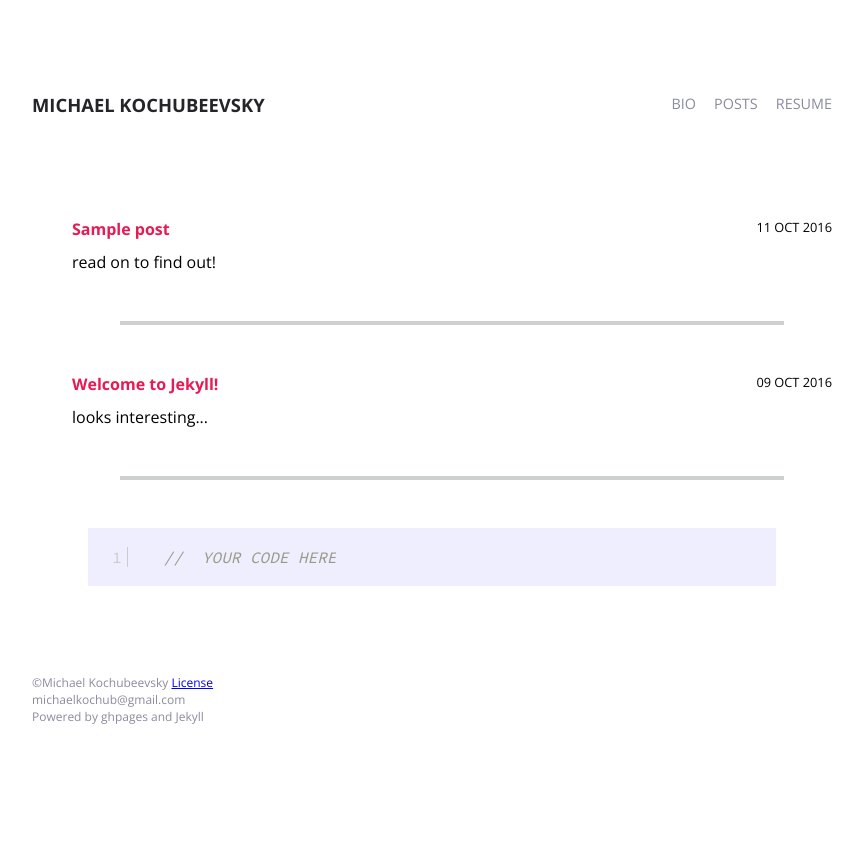
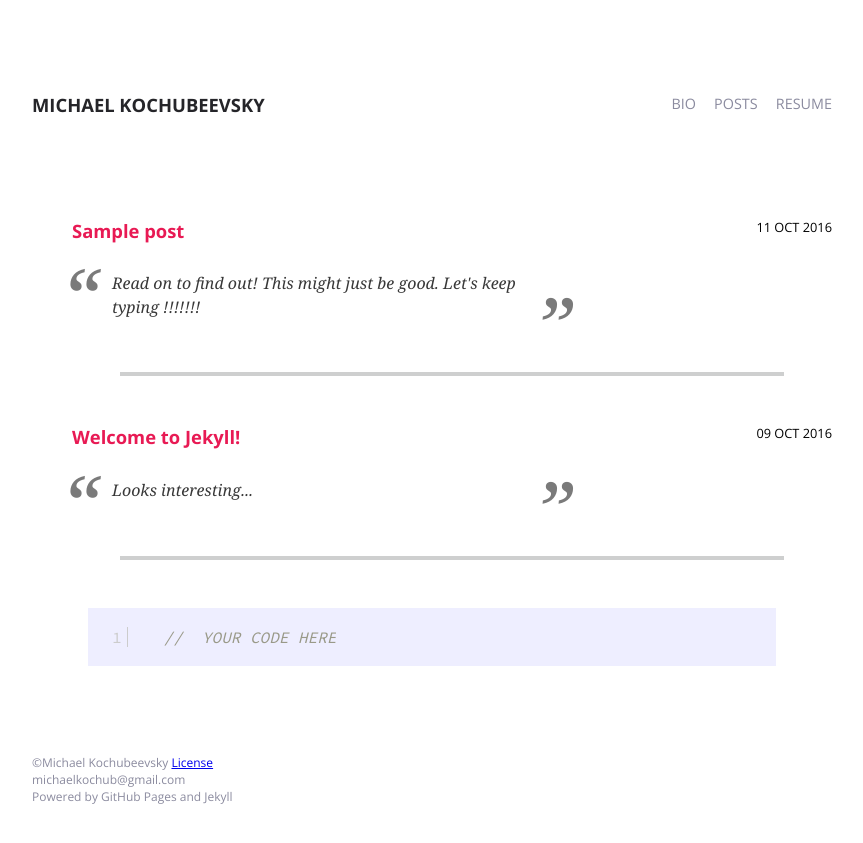
Before and after one commit to michaelkochub/michaelkochub.github.io, a Jekyll site: the page built from index.html, in a window 1280 px wide. Shown: the top 843 px of the page, without its empty margins (208-1071 px from the left). Built offline with Jekyll 4.4.1, drawn with Linux system fonts in a browser that asks for light colours.

Commit message:
Spruced up details in post listing

```diff
--- a/_includes/post-list-style.scss
+++ b/_includes/post-list-style.scss
@@ -1,5 +1,7 @@
 $line-color: #AEB0B0;
 $red: #E81A54;
+$secondary: #8b8b9f;
+
 
 #posts {
 	 list-style: none;
@@ -12,18 +14,55 @@ $red: #E81A54;
 				font-weight: 700;
 				text-decoration: none;
 				color: $red;
+				font-size: 1.15em;
 				&:hover{
 					text-decoration: underline;
 				}
 			}
 			#date {
-				font-size:0.8em;
+				font-size: 0.8em;
 				text-transform: uppercase;
 				float: right;
 			}
+			blockquote {
+				font-family: Georgia, serif;
+				font-size: 1.0em;
+				font-style: italic;
+				width: 500px;
+				margin: 0.25em 0;
+				padding: 0.35em 40px;
+				line-height: 1.45;
+				position: relative;
+				color: #383838;
+				&:before {
+					display: block;
+					padding-left: 10px;
+					content: "\201C";
+					font-size: 80px;
+					position: absolute;
+					left: -20px;
+					top: -30px;
+					color: #7a7a7a;
+				}
+				&:after {
+				    font-family: Georgia, serif;
+				    position: absolute;
+				   /* display: block; don't use this, it raised the quote too high from the bottom - defeated line-height? */
+				    float:left;
+				    font-size:80px;
+				    line-height: 1;
+				    right:0;
+				    bottom:-0.5em;
+				    content: "\201D";
+					color: #7a7a7a;
+
+				}
+
+			}
 			.detail {
-				padding-top: .7em;
+				padding-top: 0.7em;
 				text-transform: lowercase;
+				color: $secondary;
 				&:before {
 					content: "\a";
 					white-space: pre;
--- a/_layouts/default.html
+++ b/_layouts/default.html
@@ -24,7 +24,7 @@
 	<footer class="wrapper" id="main_footer">
 		<p class>&copy;Michael Kochubeevsky <a href="#">License</a></p>
 		<p class>michaelkochub@gmail.com</p>
-		<p class>Powered by ghpages and Jekyll</p>
+		<p class>Powered by GitHub Pages and Jekyll</p>
 		</div>
 	</footer>
 </body>
--- a/_posts/2016-10-11-sample-post.md
+++ b/_posts/2016-10-11-sample-post.md
@@ -2,7 +2,7 @@
 layout: post
 title: "Sample post"
 date: 2016-10-11
-detail: "Read on to find out!"
+detail: "Read on to find out! This might just be good. Let's keep typing !!!!!!!"
 ---
 
 This is an excerpt<!--exp-->
--- a/index.html
+++ b/index.html
@@ -5,10 +5,13 @@ layout: default
 		{% for post in site.posts %}
 		<li class="item">
 			<p class="info">
-			<a id="title" href="{{ post.url }}">{{ post.title }}</a>
-			<div id="date">{{ post.date | date_to_string }}</div>
+				<a id="title" href="{{ post.url }}">{{ post.title }}</a>
+				<div id="date">{{ post.date | date_to_string }}</div>
 			</p>
-			<p class="detail">{{ post.detail }}</p>
+			<p class="detail">
+				<blockquote>{{ post.detail }}</blockquote>
+			</p>
+
 		</li>
 		{% endfor %}
 
```
